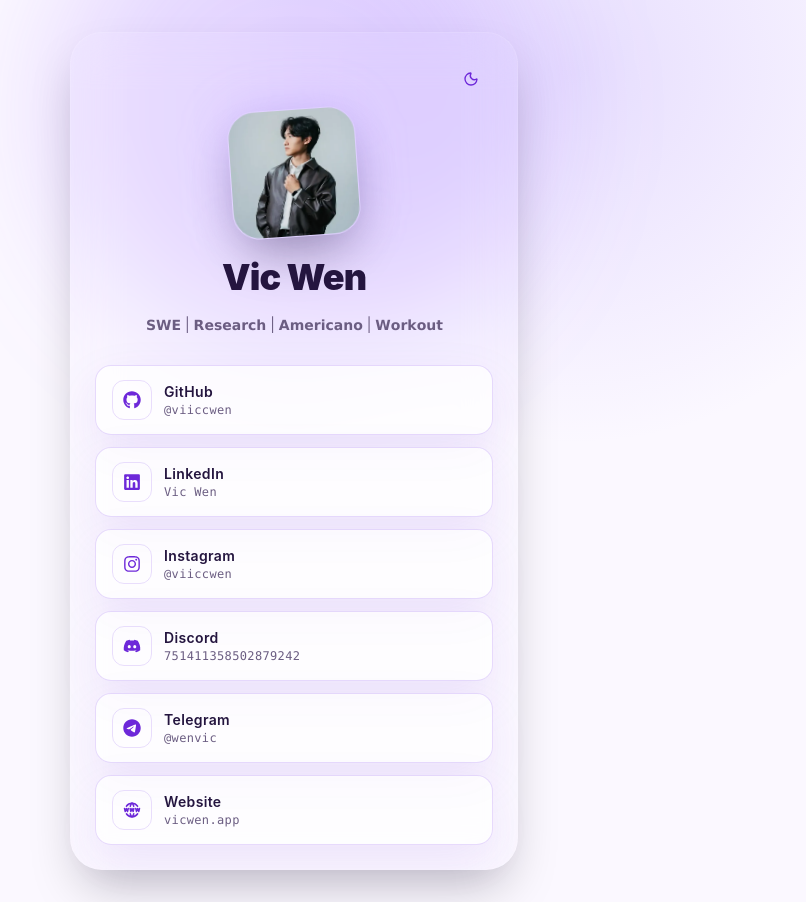
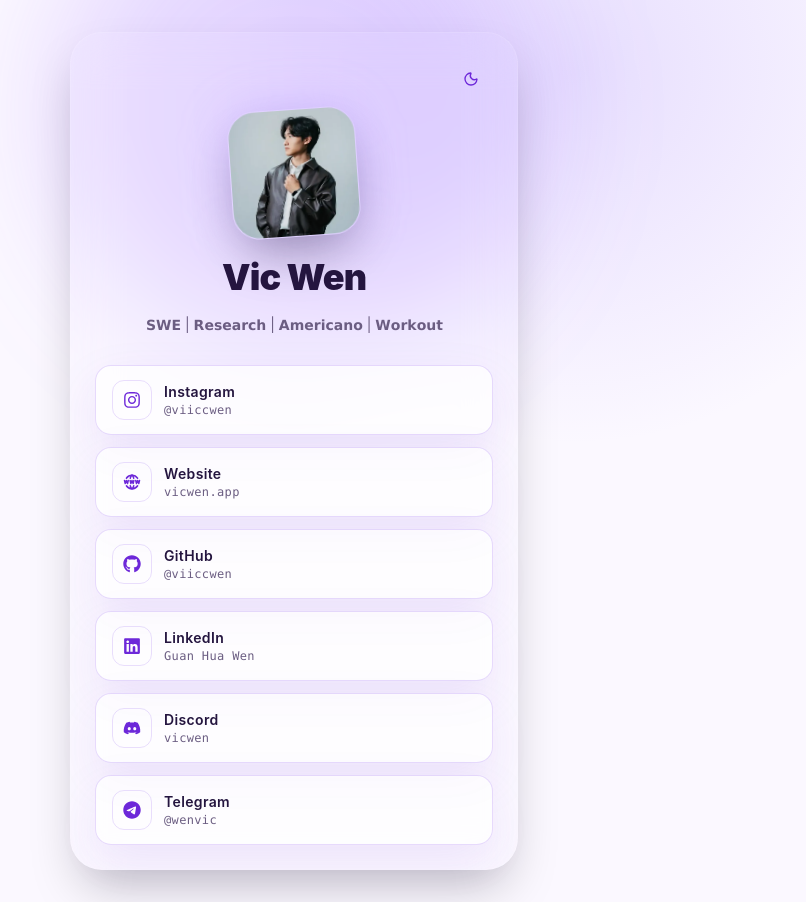
Before and after one commit to viiccwen/mylink, a React (Vite) app: page / in a window 1280 px wide. Shown: the whole page, without its empty margins (346-1152 px from the left). Built offline with nearby package versions, Linux system fonts and the light colour scheme.

Commit message:
Update mylink social link labels

```diff
--- a/src/App.tsx
+++ b/src/App.tsx
@@ -18,6 +18,18 @@ type LinkItem = {
 
 const links: readonly LinkItem[] = [
   {
+    label: 'Instagram',
+    handle: '@viiccwen',
+    href: 'https://www.instagram.com/viiccwen/',
+    icon: FaInstagram,
+  },
+  {
+    label: 'Website',
+    handle: 'vicwen.app',
+    href: 'https://vicwen.app',
+    icon: TbWorldWww,
+  },
+  {
     label: 'GitHub',
     handle: '@viiccwen',
     href: 'https://github.com/viiccwen',
@@ -25,19 +37,13 @@ const links: readonly LinkItem[] = [
   },
   {
     label: 'LinkedIn',
-    handle: 'Vic Wen',
+    handle: 'Guan Hua Wen',
     href: 'https://www.linkedin.com/in/viiccwen/',
     icon: FaLinkedin,
   },
   {
-    label: 'Instagram',
-    handle: '@viiccwen',
-    href: 'https://www.instagram.com/viiccwen/',
-    icon: FaInstagram,
-  },
-  {
     label: 'Discord',
-    handle: '751411358502879242',
+    handle: 'vicwen',
     href: 'https://discord.com/users/751411358502879242',
     icon: FaDiscord,
   },
@@ -46,12 +52,6 @@ const links: readonly LinkItem[] = [
     handle: '@wenvic',
     href: 'https://t.me/wenvic',
     icon: FaTelegram,
-  },
-  {
-    label: 'Website',
-    handle: 'vicwen.app',
-    href: 'https://vicwen.app',
-    icon: TbWorldWww,
   },
 ]
 
```
